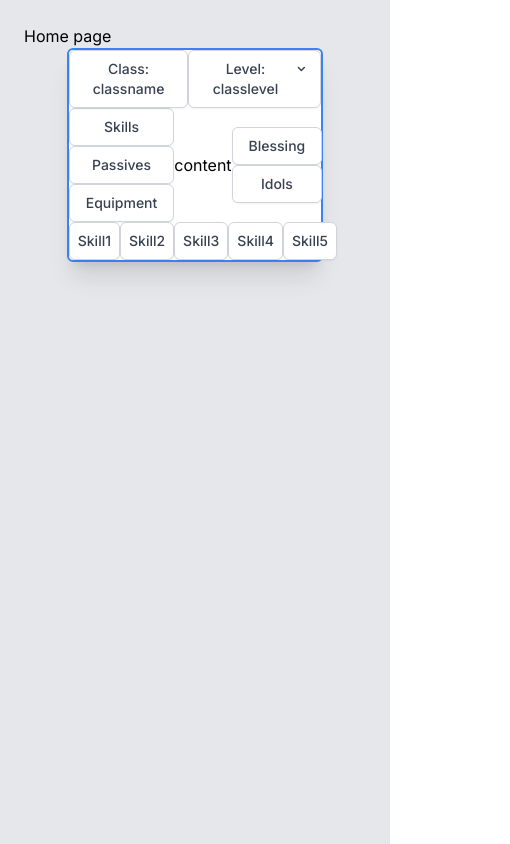
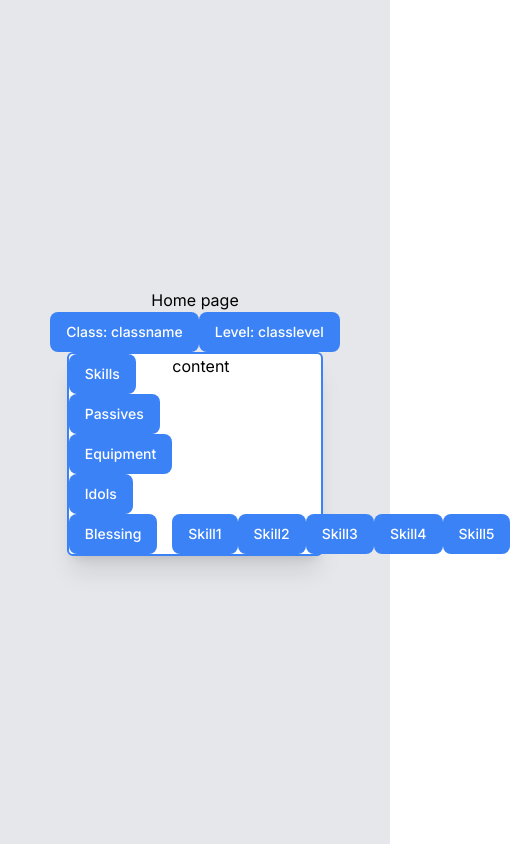
Before and after one commit to sdsouza42/lpwebtools, a Next.js app: page / in a window 390 px wide. Shown: the whole page, 510 px wide, since content can reach past the window. Built offline with nearby package versions, Linux system fonts and the light colour scheme.

Commit message:
desktop front page done, fix mobile

```diff
--- /dev/null
+++ b/src/app/Blessing/page.tsx
@@ -0,0 +1,9 @@
+// import styles from '@/app/UI/home.css';
+export default function Page() {
+    return (
+        <div>
+            <p>Load stats here</p>
+        </div>
+
+    );
+  }
--- /dev/null
+++ b/src/app/Class/page.tsx
@@ -0,0 +1,9 @@
+// import styles from '@/app/UI/home.css';
+export default function Page() {
+    return (
+        <div>
+            <p>Load stats here</p>
+        </div>
+
+    );
+  }
--- /dev/null
+++ b/src/app/Equip/page.tsx
@@ -0,0 +1,9 @@
+// import styles from '@/app/UI/home.css';
+export default function Page() {
+    return (
+        <div>
+            <p>Load stats here</p>
+        </div>
+
+    );
+  }
--- /dev/null
+++ b/src/app/Idols/page.tsx
@@ -0,0 +1,9 @@
+// import styles from '@/app/UI/home.css';
+export default function Page() {
+    return (
+        <div>
+            <p>Load stats here</p>
+        </div>
+
+    );
+  }
--- /dev/null
+++ b/src/app/Passive/page.tsx
@@ -0,0 +1,9 @@
+// import styles from '@/app/UI/home.css';
+export default function Page() {
+    return (
+        <div>
+            <p>Load stats here</p>
+        </div>
+
+    );
+  }
--- /dev/null
+++ b/src/app/Skills/page.tsx
@@ -0,0 +1,9 @@
+// import styles from '@/app/UI/home.css';
+export default function Page() {
+    return (
+        <div>
+            <p>Load stats here</p>
+        </div>
+
+    );
+  }
--- /dev/null
+++ b/src/app/Stats/page.tsx
@@ -0,0 +1,9 @@
+// import styles from '@/app/UI/home.css';
+export default function Page() {
+    return (
+        <div>
+            <p>Load stats here</p>
+        </div>
+
+    );
+  }
--- /dev/null
+++ b/src/app/UI/button.tsx
@@ -0,0 +1,19 @@
+import clsx from 'clsx';
+
+interface ButtonProps extends React.ButtonHTMLAttributes<HTMLButtonElement> {
+  children: React.ReactNode;
+}
+
+export function Button({ children, className, ...rest }: ButtonProps) {
+  return (
+    <button
+      {...rest}
+      className={clsx(
+        'flex h-10 items-center rounded-lg bg-blue-500 px-4 text-sm font-medium text-white transition-colors hover:bg-blue-400 focus-visible:outline focus-visible:outline-2 focus-visible:outline-offset-2 focus-visible:outline-blue-500 active:bg-blue-600 aria-disabled:cursor-not-allowed aria-disabled:opacity-50',
+        className,
+      )}
+    >
+      {children}
+    </button>
+  );
+}
--- a/src/app/page.tsx
+++ b/src/app/page.tsx
@@ -1,61 +1,36 @@
-// import styles from '@/app/UI/home.css';
+import styles from '@/app/UI/home.css';
+import {Button} from '@/app/UI/button';
 export default function Page() {
   return (
-    <main className="min-h-screen p-6 bg-gray-200">
+  <main className="static min-h-screen p-6 bg-gray-200 flex flex-col items-center justify-center">
     <h1>Home page</h1>
-        <div className="w-3/4 mx-auto mt-0 bg-white shadow-xl border-2 border-blue-500 rounded-md">
-          <div className=" mx-autorelative flex flex-row items-center justify-around">
-            <div className="relative inline-block text-left">
-              <button type="button"
-              className="inline-flex justify-center w-full rounded-md border border-gray-300 shadow-sm px-4 py-2 bg-white text-sm font-medium text-gray-700 hover:bg-gray-50 focus:outline-none focus:ring-2 focus:ring-offset-2 focus:ring-offset-gray-100 focus:ring-indigo-500">
-                Class: classname</button>
+    <div className=" mx-autorelative flex flex-row items-center justify-around" id='lvlbar'>
+      <Button className=""> Class: classname </Button>
+      <Button className=""> Level: classlevel </Button>
     </div>
-            <div className="relative inline-block text-left">
-                <div>
-                  <button type="button" className="inline-flex justify-center w-full rounded-md border border-gray-300 shadow-sm px-4 py-2 bg-white text-sm font-medium text-gray-700 hover:bg-gray-50 focus:outline-none focus:ring-2 focus:ring-offset-2 focus:ring-offset-gray-100 focus:ring-indigo-500" id="options-menu" aria-haspopup="true" aria-expanded="true">
-                    Level: classlevel
-                    <svg className="-mr-1 ml-2 h-5 w-5" xmlns="http://www.w3.org/2000/svg" viewBox="0 0 20 20" fill="currentColor" aria-hidden="true">
-                      <path fillRule="evenodd" d="M5.293 7.293a1 1 0 011.414 0L10 10.586l3.293-3.293a1 1 0 111.414 1.414l-4 4a1 1 0 01-1.414 0l-4-4a1 1 0 010-1.414z" clipRule="evenodd" />
-                    </svg>
-                  </button>
+    <div className="w-3/4 mx-auto mt-0 bg-white shadow-xl border-2 border-blue-500 rounded-md mx-autorelative flex justify-start" id='outterframe'>
+      <div className=" mx-autorelative items-center justify-around" id='sidebar'>
+        <Button className=""> Skills </Button>
+        <Button className=""> Passives </Button>
+        <Button className=""> Equipment </Button>
+        <Button className=""> Idols </Button>
+        <Button className=""> Blessing </Button>
       </div>
-              </div>
-          </div>
-          <div className=" mx-autorelative flex flex-row items-center justify-around">
-            <div className='flex flex-col items-center justify-around'>
-              <button type="button" className="inline-flex justify-center w-full rounded-md border border-gray-300 shadow-sm px-4 py-2 bg-white text-sm font-medium text-gray-700 hover:bg-gray-50 focus:outline-none focus:ring-2 focus:ring-offset-2 focus:ring-offset-gray-100 focus:ring-indigo-500">
-                Skills </button>
-                <button type="button" className="inline-flex justify-center w-full rounded-md border border-gray-300 shadow-sm px-4 py-2 bg-white text-sm font-medium text-gray-700 hover:bg-gray-50 focus:outline-none focus:ring-2 focus:ring-offset-2 focus:ring-offset-gray-100 focus:ring-indigo-500">
-                Passives </button>
-                <button type="button" className="inline-flex justify-center w-full rounded-md border border-gray-300 shadow-sm px-4 py-2 bg-white text-sm font-medium text-gray-700 hover:bg-gray-50 focus:outline-none focus:ring-2 focus:ring-offset-2 focus:ring-offset-gray-100 focus:ring-indigo-500">
-                Equipment </button>
-            </div>
-            <div className= 'Main Content'>
+      <div className="mx-autorelative flex flex-col justify-end flex-grow content-center" id='innerframe'>
+        <div className="flex-grow" id='dcontent'>
           <div>
             <p>content</p>
           </div>
         </div>
-            <div className = 'flex flex-col items-center justify-around'>
-            <button type="button" className="inline-flex justify-center w-full rounded-md border border-gray-300 shadow-sm px-4 py-2 bg-white text-sm font-medium text-gray-700 hover:bg-gray-50 focus:outline-none focus:ring-2 focus:ring-offset-2 focus:ring-offset-gray-100 focus:ring-indigo-500">
-                Blessing </button>
-                <button type="button" className="inline-flex justify-center w-full rounded-md border border-gray-300 shadow-sm px-4 py-2 bg-white text-sm font-medium text-gray-700 hover:bg-gray-50 focus:outline-none focus:ring-2 focus:ring-offset-2 focus:ring-offset-gray-100 focus:ring-indigo-500">
-                Idols </button>
+        <div className=" mx-autorelative flex flex-row justify-around" id='skillbar'>
+          <Button className=""> Skill1 </Button>
+          <Button className=""> Skill2 </Button>
+          <Button className=""> Skill3 </Button>
+          <Button className=""> Skill4 </Button>
+          <Button className=""> Skill5 </Button>
         </div>
-          </div>
-          <div className=" mx-autorelative flex flex-row items-center justify-around">
-                <button type="button" className="inline-flex justify-center w-full rounded-md border border-gray-300 shadow-sm px-2 py-2 bg-white text-sm font-medium text-gray-700 hover:bg-gray-50 focus:outline-none focus:ring-2 focus:ring-offset-2 focus:ring-offset-gray-100 focus:ring-indigo-500">
-                Skill1 </button>
-                <button type="button" className="inline-flex justify-center w-full rounded-md border border-gray-300 shadow-sm px-2 py-2 bg-white text-sm font-medium text-gray-700 hover:bg-gray-50 focus:outline-none focus:ring-2 focus:ring-offset-2 focus:ring-offset-gray-100 focus:ring-indigo-500">
-                Skill2 </button>
-                <button type="button" className="inline-flex justify-center w-full rounded-md border border-gray-300 shadow-sm px-2 py-2 bg-white text-sm font-medium text-gray-700 hover:bg-gray-50 focus:outline-none focus:ring-2 focus:ring-offset-2 focus:ring-offset-gray-100 focus:ring-indigo-500">
-                Skill3 </button>
-                <button type="button" className="inline-flex justify-center w-full rounded-md border border-gray-300 shadow-sm px-2 py-2 bg-white text-sm font-medium text-gray-700 hover:bg-gray-50 focus:outline-none focus:ring-2 focus:ring-offset-2 focus:ring-offset-gray-100 focus:ring-indigo-500">
-                Skill4 </button>
-                <button type="button" className="inline-flex justify-center w-full rounded-md border border-gray-300 shadow-sm px-2 py-2 bg-white text-sm font-medium text-gray-700 hover:bg-gray-50 focus:outline-none focus:ring-2 focus:ring-offset-2 focus:ring-offset-gray-100 focus:ring-indigo-500">
-                Skill5 </button>
       </div>
     </div>
   </main>
-
   );
 }
```
Also changed, not shown: package.json (+6 -5 lines), 1 other file (tests, documents, lock files or other folders). Lines whose indentation alone changed are shown as unchanged.
